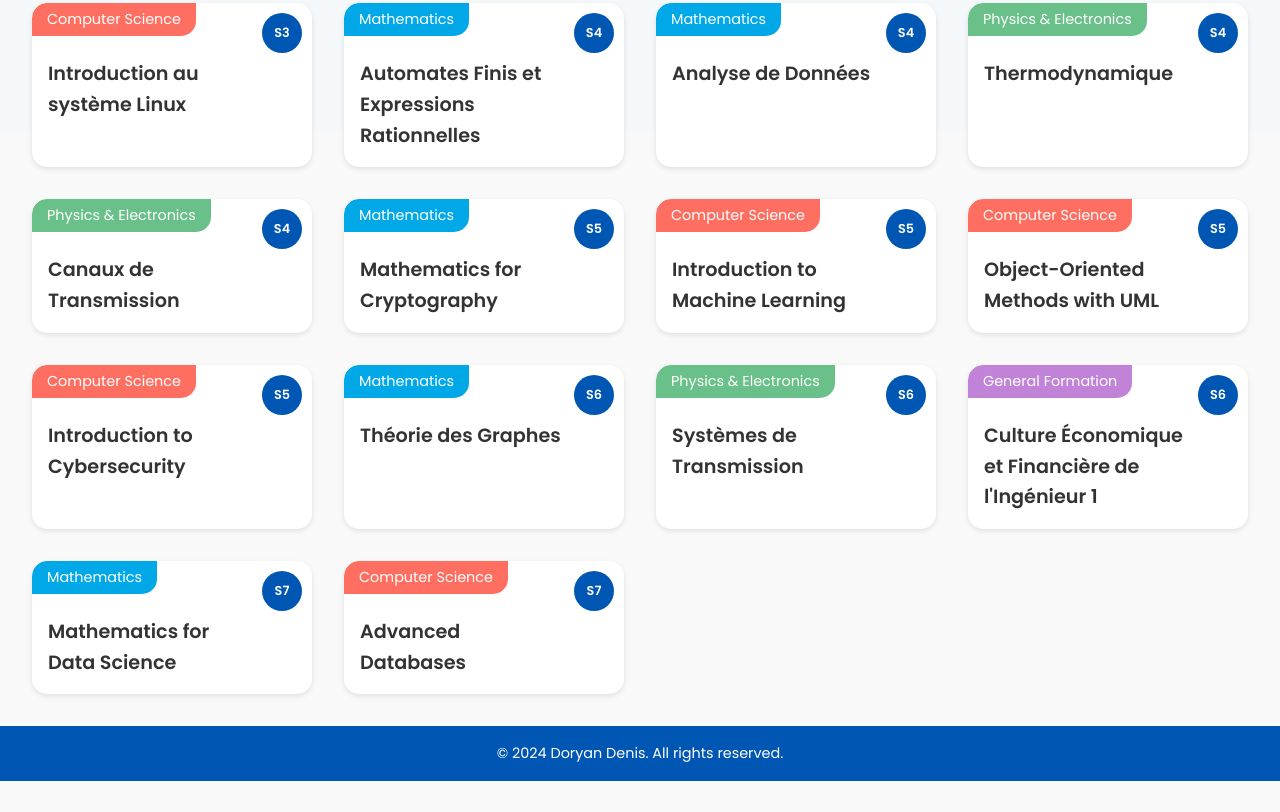
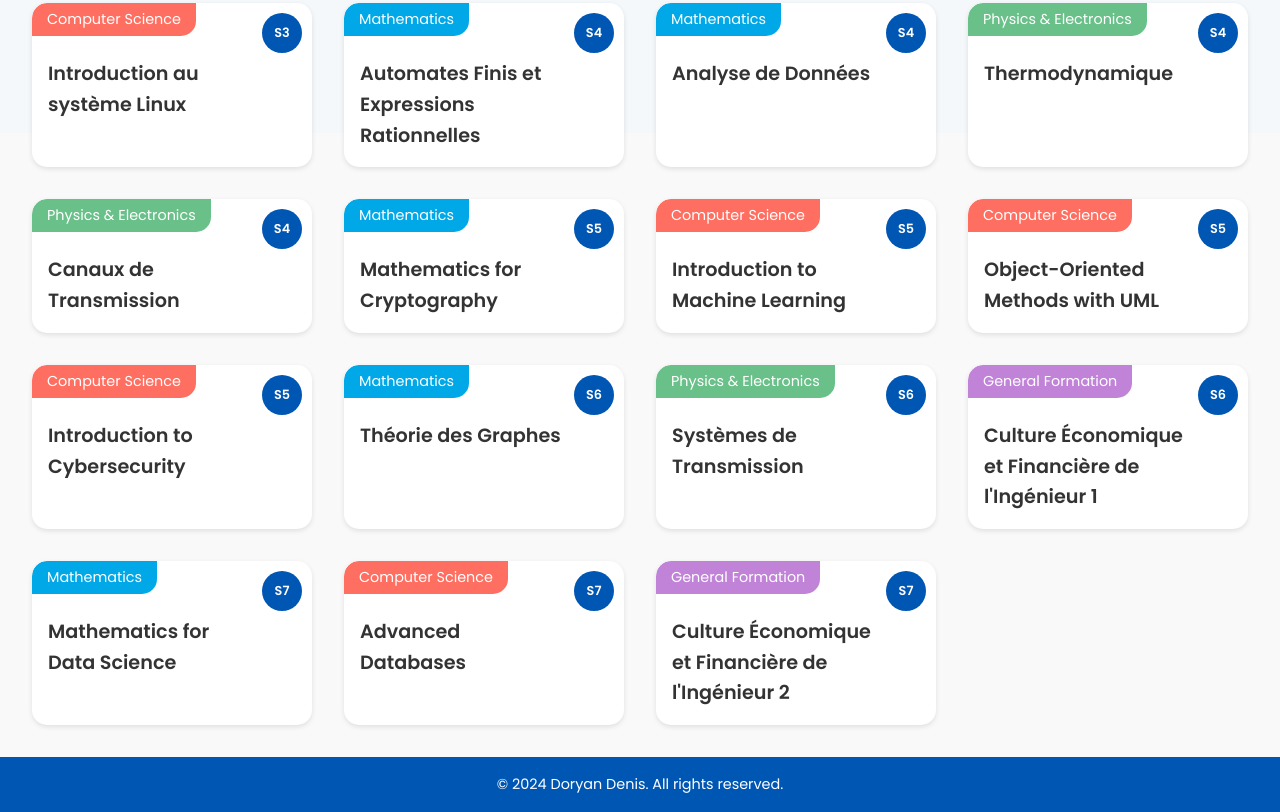
Before and after one commit to DorDNS/StudyHub, a plain HTML site: page index.html in a window 1280 px wide. Shown: the part 667-1479 px from the top of the page. Before the commit the page ends 1448 px from the top, so only its background shows below. Drawn offline with Linux system fonts and the light colour scheme.

Commit message:
Ajout de la carte d'étude pour "Culture Économique et Financière de l'Ingénieur 2" et du fichier PDF associé

```diff
--- a/index.html
+++ b/index.html
@@ -187,6 +187,14 @@
                     </div>
                     <a href="pdf/st2adb.pdf" target="_blank" class="card-link"></a>
                 </div>
+                <div class="study-card">
+                    <div class="category-label category-gf">General Formation</div>
+                    <span class="semester">S7</span>
+                    <div class="content">
+                        <h3>Culture Économique et Financière de l'Ingénieur 2</h3>
+                    </div>
+                    <a href="pdf/fe2gfi2.pdf" target="_blank" class="card-link"></a>
+                </div>
         </section>
     </div>
 
```
Also changed, not shown: 1 other file.
